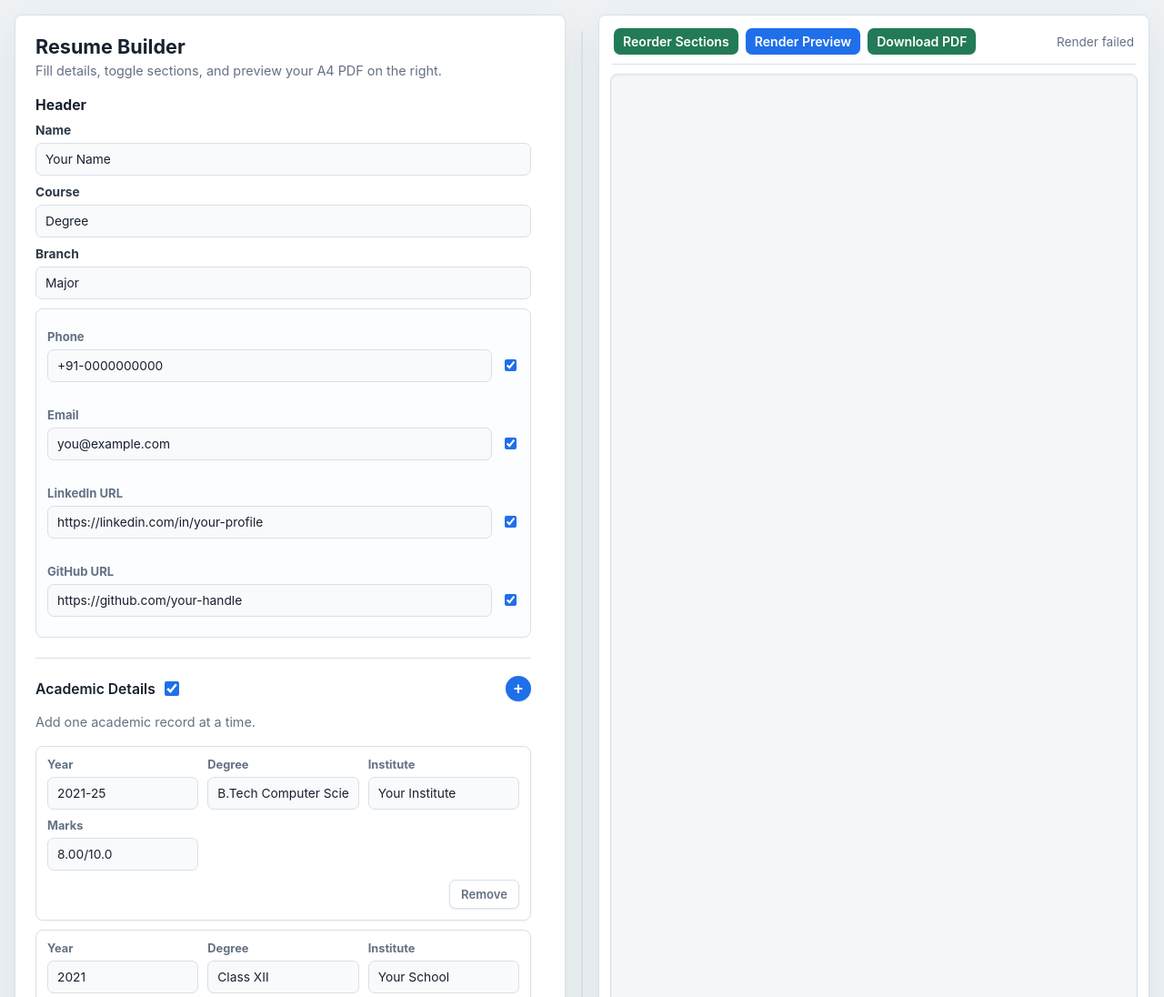
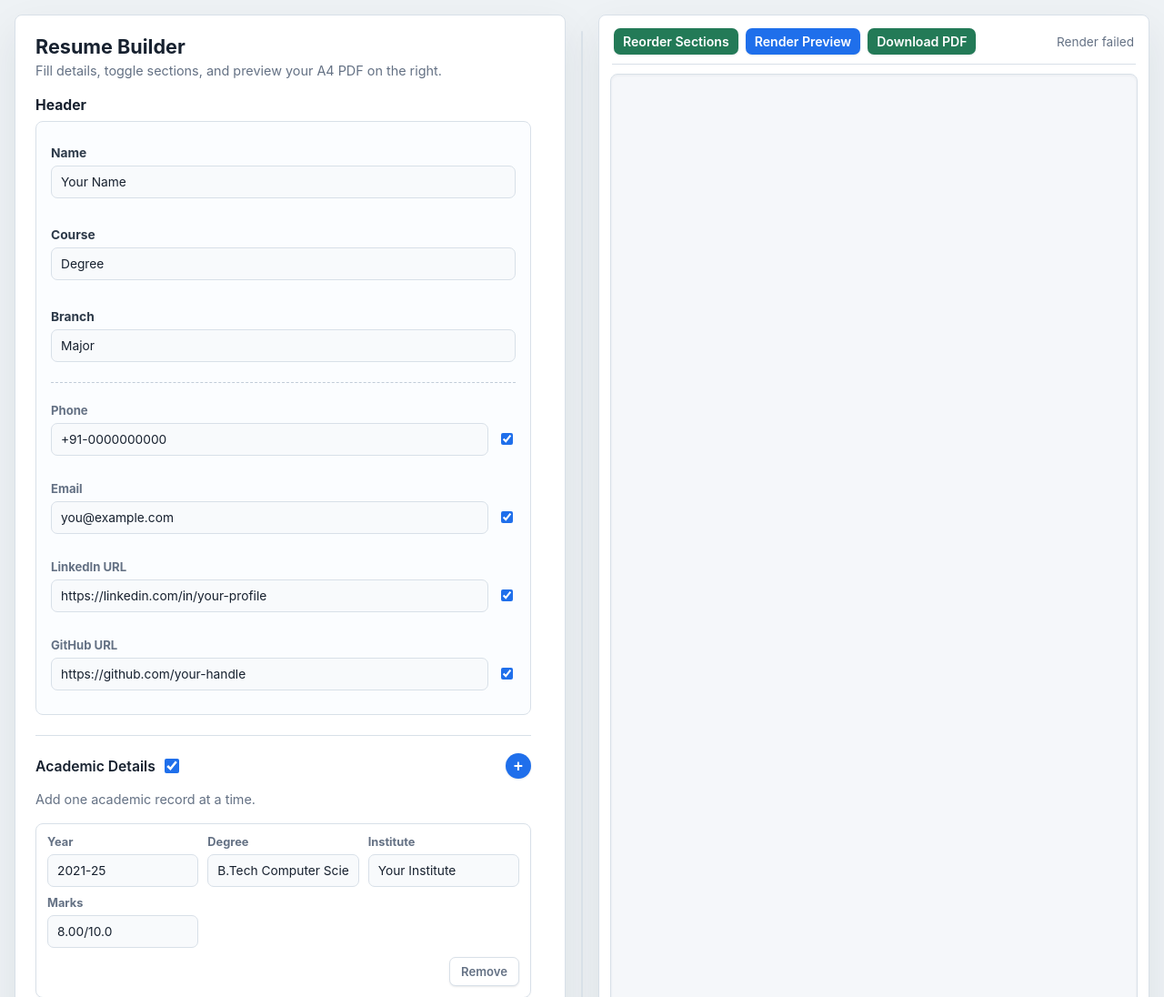
Before and after one commit to khushvind/resume-builder, a Flask app: page / in a window 1280 px wide. Shown: the top 1096 px of the page at 91% size. Run offline with Flask 3, Linux system fonts and the light colour scheme.

Commit message:
UI Update

```diff
--- a/static/styles.css
+++ b/static/styles.css
@@ -348,13 +348,22 @@ textarea.point-input {
   font-size: 0.82rem;
 }
 
+.header-details-group {
+  display: grid;
+  gap: 12px;
+  padding: 16px;
+  border: 1px solid var(--line);
+  border-radius: 8px;
+  background: #fbfdff;
+  margin-bottom: 20px;
+}
+
 .contact-grid {
   display: grid;
   gap: 8px;
-  padding: 12px;
-  border: 1px solid var(--line);
-  border-radius: 8px;
-  background: #fbfdff;
+  padding-top: 12px;
+  border-top: 1px dashed var(--line-strong);
+  background: transparent;
 }
 
 .contact-field {
--- a/templates/cv.tex.jinja
+++ b/templates/cv.tex.jinja
@@ -60,8 +60,8 @@
         \raggedleft
         {% if data.show_contact.phone %}{{ data.phone | latex_escape }}\\{% endif %}
         {% if data.show_contact.email %}\href{mailto:{{ data.email | latex_escape }}}{{ '{' }}{{ data.email | latex_escape }}{{ '}' }}\\{% endif %}
-        {% if data.show_contact.linkedin %}\href{ {{- data.linkedin | latex_url -}} }{\faLinkedin\ {{ data.linkedin | profile_username | latex_escape }}}\\{% endif %}
-        {% if data.show_contact.github %}\href{ {{- data.github | latex_url -}} }{\faGithub\ {{ data.github | profile_username | latex_escape }}}{% endif %}
+        {% if data.show_contact.linkedin %}\href{ {{- data.linkedin | latex_url -}} }{{ '{' }}\faLinkedin\ {{ data.linkedin | profile_username | latex_escape }}{{ '}' }}\\{% endif %}
+        {% if data.show_contact.github %}\href{ {{- data.github | latex_url -}} }{{ '{' }}\faGithub\ {{ data.github | profile_username | latex_escape }}{{ '}' }}{% endif %}
     }
 }
 
@@ -97,7 +97,7 @@
   {% elif section_id == 'projects' and data.show_sections.projects %}
     \section{\textbf{Key Projects}}
     {%- for item in data.projects -%}
-    \textbf{{ '{' }}{{ item.title | latex_escape }}{{ '}' }}{% if item.subtitle %} $\mid$ {{ item.subtitle | latex_escape }}{% endif %}\hfill\textit{{ '{' }}{{ item.duration | latex_escape }}{{ '}' }}{% if item.url %} \href{ {{- item.url | latex_url -}} }{\raisebox{-0.05\height}{\faGithub}}{% endif %}\\
+    \textbf{{ '{' }}{{ item.title | latex_escape }}{{ '}' }}{% if item.subtitle %} $\mid$ {{ item.subtitle | latex_escape }}{% endif %}\hfill\textit{{ '{' }}{{ item.duration | latex_escape }}{{ '}' }}{% if item.url %} \href{ {{- item.url | latex_url -}} }{{ '{' }}\raisebox{-0.05\height}{\faGithub}{{ '}' }}{% endif %}\\
     {%- set is_last_item = loop.last -%}
     {%- for point in item.points -%}
     - {{ point | latex_escape }}{% if not loop.last or not is_last_item %}\\{% endif %}
--- a/templates/index.html
+++ b/templates/index.html
@@ -25,6 +25,7 @@
 
         <form id="resume-form">
           <h2>Header</h2>
+          <div class="header-details-group">
             <label>Name <input type="text" id="name" required /></label>
             <label>Course <input type="text" id="course" required /></label>
             <label>Branch <input type="text" id="branch" required /></label>
@@ -50,6 +51,7 @@
                 <input type="url" id="github" required />
                 <input type="checkbox" id="show-github" checked />
               </label>
+            </div>
           </div>
 
           <div id="sections-container">
```
Lines whose indentation alone changed are shown as unchanged.
